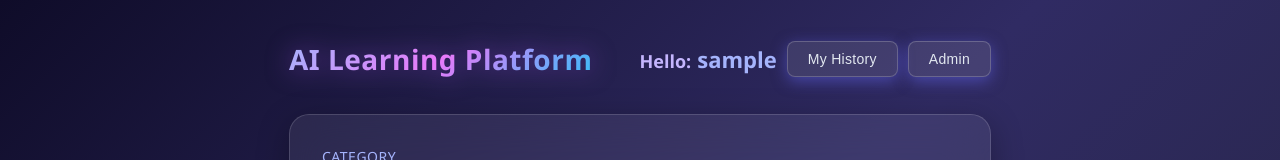
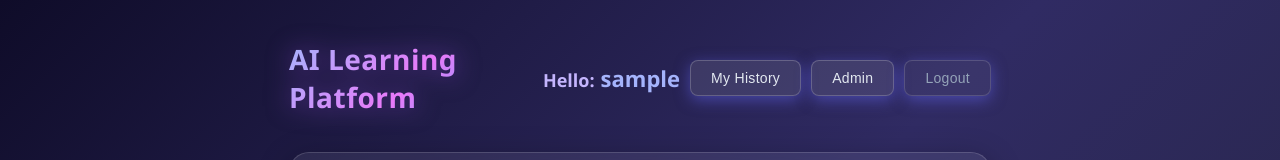
Before and after one commit to a0556776149-del/AI-learning-platform, a React (Vite) app in the folder frontend/: page /home in a window 1280 px wide. Shown: the top 160 px of the page. Built offline with nearby package versions, Linux system fonts and the light colour scheme; no server answers; sample sign-in values are in the browser's storage.

Commit message:
Add logout button to home page

```diff
--- a/frontend/src/pages/HomePage.css
+++ b/frontend/src/pages/HomePage.css
@@ -64,6 +64,18 @@
   background: linear-gradient(135deg, #4f46e5, #7c3aed);
   box-shadow: 0 6px 22px rgba(99, 102, 241, 0.75);
   transform: translateY(-2px);
+}
+
+.nav-btn.logout {
+  background: rgba(255, 255, 255, 0.05);
+  border: 1px solid rgba(255, 255, 255, 0.15);
+  color: #94a3b8;
+}
+
+.nav-btn.logout:hover {
+  background: rgba(255, 255, 255, 0.12);
+  box-shadow: none;
+  color: #e2e8f0;
 }
 
 .prompt-form {
--- a/frontend/src/pages/HomePage.tsx
+++ b/frontend/src/pages/HomePage.tsx
@@ -58,6 +58,7 @@ export default function HomePage() {
           </div>
           <button onClick={() => navigate("/history")} className="nav-btn">My History</button>
           <button onClick={() => navigate("/admin/login")} className="nav-btn">Admin</button>
+          <button onClick={() => { localStorage.clear(); navigate("/"); }} className="nav-btn logout">Logout</button>
         </div>
       </div>
 
```
